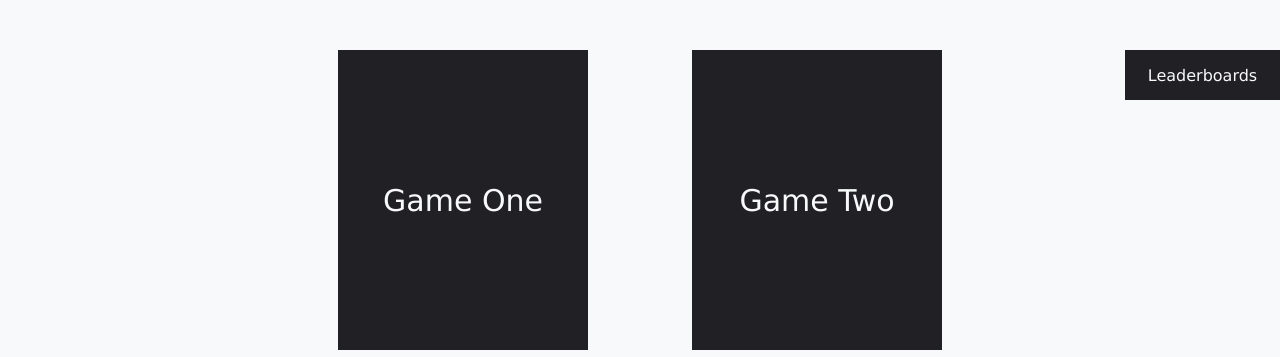
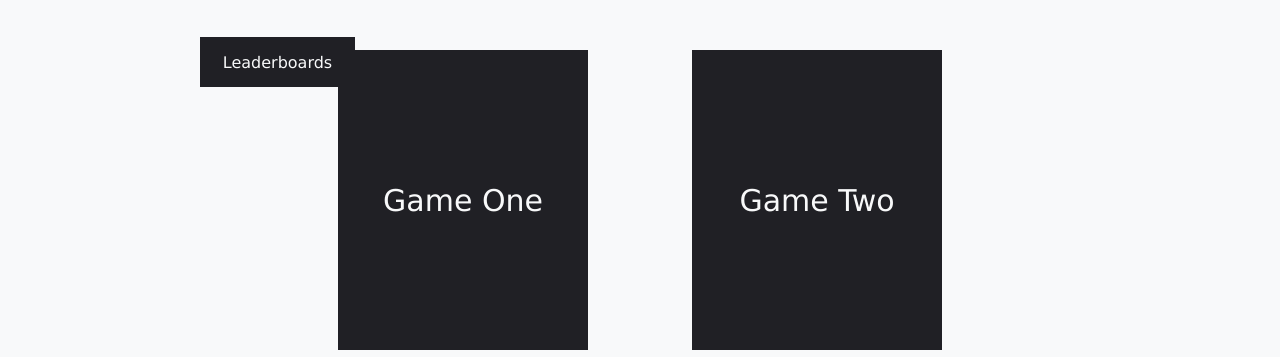
Before and after one commit to Newcastle-University-CSC2033-Group04/FDM, a Flask app: page /games in a window 1280 px wide. Shown: the part 63-420 px from the top of the page. Run offline with Flask 2, Linux system fonts and the light colour scheme.

Commit message:
Changed position of leaderboard button in gameStyle.css

```diff
--- a/static/gameStyle.css
+++ b/static/gameStyle.css
@@ -20,7 +20,7 @@
 
 #leaderboards {
     right: 0;
-    margin-top: 50px;
+    top: 100px; left: 200px;
     width: 155px;
     height: 50px;
     color: var(--white);
--- a/templates/base.html
+++ b/templates/base.html
@@ -30,7 +30,6 @@
         <a href="home">
             <button class="header-button">Home</button>
         </a>
-        <p>Boom</p>
     </div>
 </header>
 {% block content %}
```
